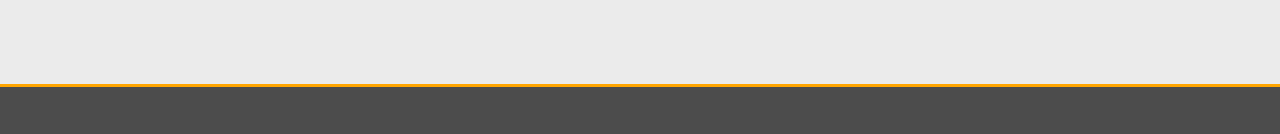
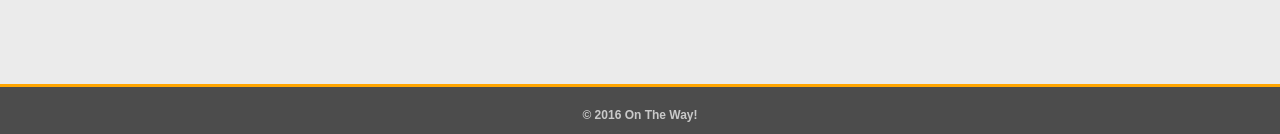
Before and after one commit to weatherfordmat/Group-Project, a PHP site: page / in a window 1280 px wide; the page is wider, and only the part inside the window is pictured. Shown: the part 666-800 px from the top of that part. Run offline with PHP 8.4, Linux system fonts and the light colour scheme; some libraries are stand-ins or nearby versions.

Commit message:
added a function for sending texts

```diff
--- a/assets/css/style.css
+++ b/assets/css/style.css
@@ -46,7 +46,13 @@ th {
  	padding: 10px;
     font-weight: 600;
 }
+.credits {
+	text-align: center;
+	color: white;
+	font-size: 12px;
+	opacity: 0.7;
 
+}
 .autoRoute:hover, .addCustomer:hover {
 	background-color: #4C4C4C;
 	color: white;
--- a/assets/javascript/otw.js
+++ b/assets/javascript/otw.js
@@ -4,5 +4,25 @@ var config = {
     databaseURL: "https://ontheway-9edc3.firebaseio.com",
     storageBucket: "ontheway-9edc3.appspot.com",
     messagingSenderId: "422948488078"
-  };
-  firebase.initializeApp(config);
+};
+firebase.initializeApp(config);
+
+$(document).ready(function() {
+
+});
+
+
+
+
+
+
+/* Warning, each text is 0.0065 cents. Use with caution.
+to use => sendText('12017016880', '12817430153', 'It works!');
+*/
+function sendText(from, to, text) {
+    $.post({
+        url: "https://rest.nexmo.com/sms/json?api_key=09348072&api_secret=c6e4241595ec75fe&from=" + from + "&to=" + to + "&text=" + text,
+    }).done(function(response) {
+        console.log(response);
+    });
+};
--- a/index.html
+++ b/index.html
@@ -1,3 +1,4 @@
+
 <!DOCTYPE html>
 <html lang="en">
     <head>
@@ -9,12 +10,13 @@
             </script>
             <script src="https://www.gstatic.com/firebasejs/live/3.0/firebase.js">
             </script>
+            <script src="assets/javascript/otw.js"> </script>
             <link crossorigin="anonymous" href="https://maxcdn.bootstrapcdn.com/bootstrap/3.3.7/css/bootstrap.min.css" integrity="sha384-BVYiiSIFeK1dGmJRAkycuHAHRg32OmUcww7on3RYdg4Va+PmSTsz/K68vbdEjh4u" rel="stylesheet">
                 <link href="assets/css/reset.css" rel="stylesheet" type="text/css">
                     <link href="assets/css/style.css" rel="stylesheet" type="text/css">
                         <link href="https://fonts.googleapis.com/css?family=Gloria+Hallelujah" rel="stylesheet">
-                            <script src="https://cdn.jsdelivr.net/momentjs/2.12.0/moment.min.js">
-                            </script>
+
+
                         </link>
                     </link>
                 </link>
@@ -22,6 +24,7 @@
         </meta>
     </head>
     <body>
+
         <nav class="navbar navbar-default">
             <div class="container">
                 <div class="navbar-header">
@@ -36,7 +39,6 @@
             </div>
         </nav>
         <div class="container">
-
             <div class="row toolbar">
                 <div class="col-md-12">
                     <button aria-label="Left Align" class="btn btn-default toolButtons" type="button">
@@ -54,12 +56,12 @@
                         </span>
                     </button>
                     <button class="btn btn-default addCustomer">
-                     <span aria-hidden="true" class="glyphicon glyphicon glyphicon-user">
+                        <span aria-hidden="true" class="glyphicon glyphicon glyphicon-user">
                         </span>
-                       Add Customer
+                        Add Customer
                     </button>
                     <button class="btn btn-default autoRoute">
-                     <span aria-hidden="true" class="glyphicon glyphicon  glyphicon-road">
+                        <span aria-hidden="true" class="glyphicon glyphicon glyphicon-road">
                         </span>
                         Pick My Route
                     </button>
@@ -92,7 +94,6 @@
                                         Notes
                                     </th>
                                 </tr>
-
                             </thead>
                             <tbody>
                             </tbody>
@@ -101,6 +102,10 @@
                 </div>
             </div>
             <nav class="navbar navbar-default navbar-fixed-bottom footer">
+                <br/>
+                <p class="credits">
+                    © 2016 On The Way!
+                </p>
             </nav>
         </div>
     </body>
```
